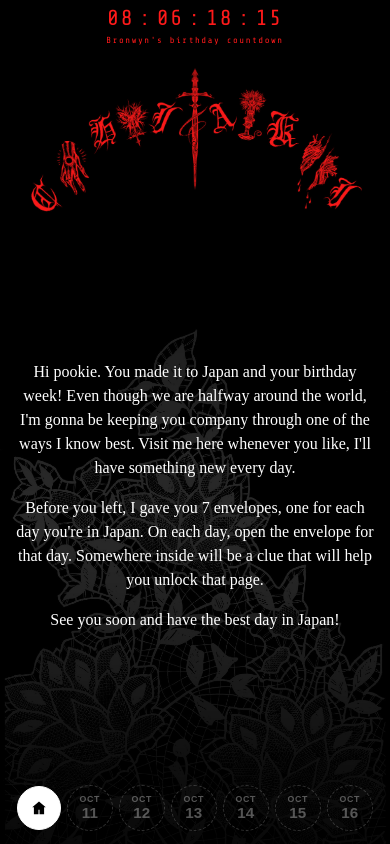
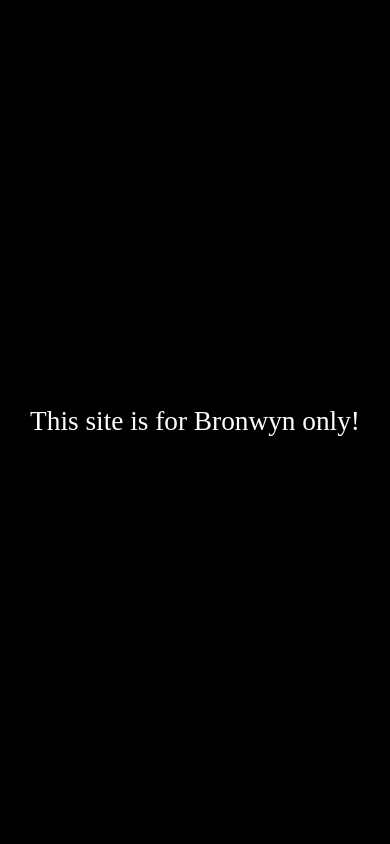
Before and after one commit to wsaffran/bronwyn_birthday_26, a React (Vite) app: page / in a window 390 px wide. Built offline with nearby package versions, Linux system fonts and the light colour scheme.

Commit message:
Lock down

```diff
--- a/src/App.css
+++ b/src/App.css
@@ -277,6 +277,27 @@
   padding-top: 0.9rem;
 }
 
+.bronwyn-gate {
+  position: fixed;
+  inset: 0;
+  z-index: 1000;
+  display: flex;
+  align-items: center;
+  justify-content: center;
+  padding: 1.15rem;
+  background: #000;
+  outline: none;
+}
+
+.bronwyn-gate p {
+  width: min(22rem, 100%);
+  margin: 0;
+  font-size: clamp(1.55rem, 7vw, 2rem);
+  line-height: 1.15;
+  text-align: center;
+  text-wrap: balance;
+}
+
 .lock-pass-backdrop {
   position: fixed;
   inset: 0;
--- a/src/App.jsx
+++ b/src/App.jsx
@@ -1,3 +1,4 @@
+import BronwynGate from './components/BronwynGate'
 import Layout from './components/Layout'
 import { ProgressProvider, useProgress } from './progress'
 import Home from './pages/Home'
@@ -13,6 +14,7 @@ function App() {
   return (
     <ProgressProvider>
       <Stage />
+      <BronwynGate />
     </ProgressProvider>
   )
 }
--- /dev/null
+++ b/src/components/BronwynGate.jsx
@@ -0,0 +1,64 @@
+import { useEffect, useLayoutEffect, useRef, useState } from 'react'
+
+const COOKIE_NAME = 'bronwyn'
+const ADMIT_VALUE = '10162000'
+const MAX_AGE_SECONDS = 60 * 60 * 24 * 30
+
+function readCookie(name) {
+  const prefix = `${name}=`
+  const row = document.cookie.split('; ').find((part) => part.startsWith(prefix))
+  return row ? decodeURIComponent(row.slice(prefix.length)) : ''
+}
+
+function writeCookie(name, value) {
+  document.cookie = `${name}=${encodeURIComponent(value)}; max-age=${MAX_AGE_SECONDS}; path=/; SameSite=Lax`
+}
+
+function admitFromEntry() {
+  if (readCookie(COOKIE_NAME) === ADMIT_VALUE) return true
+  const params = new URLSearchParams(window.location.search)
+  if (params.get(COOKIE_NAME) !== ADMIT_VALUE) return false
+  writeCookie(COOKIE_NAME, ADMIT_VALUE)
+  return true
+}
+
+function stripAdmitParam() {
+  const url = new URL(window.location.href)
+  if (url.searchParams.get(COOKIE_NAME) !== ADMIT_VALUE) return
+  url.searchParams.delete(COOKIE_NAME)
+  const next = `${url.pathname}${url.search}${url.hash}`
+  const current = `${window.location.pathname}${window.location.search}${window.location.hash}`
+  if (next !== current) window.history.replaceState(null, '', next)
+}
+
+export default function BronwynGate() {
+  const [admitted] = useState(admitFromEntry)
+  const dialogRef = useRef(null)
+
+  useEffect(() => {
+    if (admitted) stripAdmitParam()
+  }, [admitted])
+
+  useLayoutEffect(() => {
+    const stage = document.querySelector('.site-shell')
+    if (!stage || admitted) return undefined
+    stage.setAttribute('inert', '')
+    dialogRef.current?.focus()
+    return () => stage.removeAttribute('inert')
+  }, [admitted])
+
+  if (admitted) return null
+
+  return (
+    <div
+      ref={dialogRef}
+      className="bronwyn-gate"
+      role="dialog"
+      aria-modal="true"
+      aria-labelledby="bronwyn-gate-title"
+      tabIndex={-1}
+    >
+      <p id="bronwyn-gate-title">This site is for Bronwyn only!</p>
+    </div>
+  )
+}
```
